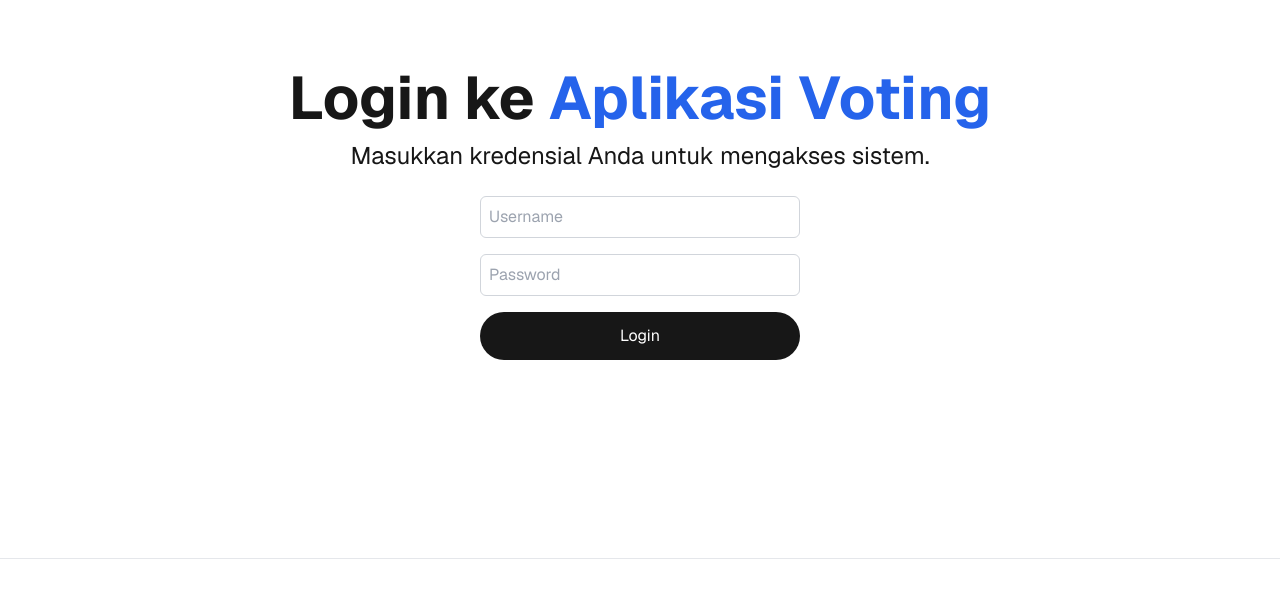
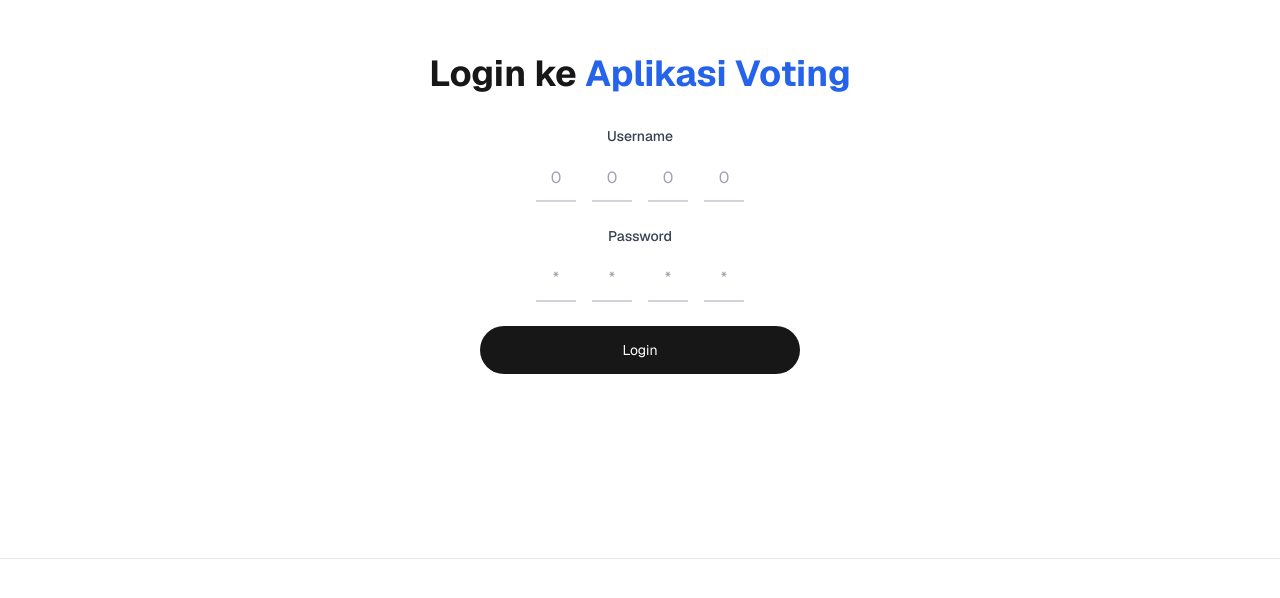
Before and after one commit to andikyudo/input-app2024.app, a Next.js app: page /login in a window 1280 px wide. Shown: the part 138-736 px from the top of the page. Built offline with nearby package versions, Linux system fonts and the light colour scheme.

Commit message:
Change UI Login, Numeric Number Style, Add AuthData

```diff
--- a/src/app/login/page.tsx
+++ b/src/app/login/page.tsx
@@ -1,58 +1,109 @@
 "use client";
 
-import { useState } from "react";
+import { useState, useRef, useEffect } from "react";
 import { useRouter } from "next/navigation";
+import { authenticateUser } from "../../utils/authData";
+
+const NumericInput = ({ value, onChange, placeholder, label }) => {
+	const inputRefs = useRef([]);
+
+	useEffect(() => {
+		inputRefs.current = inputRefs.current.slice(0, 4);
+	}, []);
+
+	const handleChange = (index, e) => {
+		const newValue = [...value];
+		newValue[index] = e.target.value;
+		onChange(newValue.join(""));
+
+		if (e.target.value && index < 3) {
+			inputRefs.current[index + 1].focus();
+		}
+	};
+
+	const handleKeyDown = (index, e) => {
+		if (e.key === "Backspace" && !value[index] && index > 0) {
+			inputRefs.current[index - 1].focus();
+		}
+	};
+
+	return (
+		<div className='mb-6'>
+			<label className='block text-sm font-medium text-gray-700 mb-2'>
+				{label}
+			</label>
+			<div className='flex justify-center space-x-4 px-4'>
+				{[0, 1, 2, 3].map((index) => (
+					<div key={index} className='relative'>
+						<input
+							ref={(el) => (inputRefs.current[index] = el)}
+							type='text'
+							maxLength={1}
+							value={value[index] || ""}
+							onChange={(e) => handleChange(index, e)}
+							onKeyDown={(e) => handleKeyDown(index, e)}
+							className='w-10 h-12 text-center bg-transparent border-b-2 border-gray-300 focus:border-blue-500 focus:outline-none text-xl'
+						/>
+						{!value[index] && (
+							<span className='absolute inset-0 flex items-center justify-center text-gray-400 pointer-events-none'>
+								{placeholder[index]}
+							</span>
+						)}
+					</div>
+				))}
+			</div>
+		</div>
+	);
+};
 
 export default function LoginPage() {
 	const [username, setUsername] = useState("");
 	const [password, setPassword] = useState("");
 	const router = useRouter();
 
+	useEffect(() => {
+		if (username.length === 4 && password.length === 4) {
+			if (authenticateUser(username, password)) {
+				console.log("Login berhasil:", username);
+				router.push("/");
+			}
+		}
+	}, [username, password, router]);
+
 	const handleSubmit = (e: React.FormEvent<HTMLFormElement>) => {
 		e.preventDefault();
-		// Di sini Anda akan menambahkan logika autentikasi
-		console.log("Login attempt:", username, password);
-		// Untuk sementara, kita akan langsung redirect ke halaman utama
-		router.push("/");
+		if (!authenticateUser(username, password)) {
+			console.log("Login gagal");
+			alert("Username atau password salah");
+		}
 	};
 
 	return (
 		<div className='flex min-h-screen flex-col items-center justify-center py-2'>
-			<main className='flex w-full flex-1 flex-col items-center justify-center px-20 text-center'>
-				<h1 className='text-6xl font-bold'>
+			<main className='flex w-full flex-1 flex-col items-center justify-center px-4 sm:px-20 text-center'>
+				<h1 className='text-4xl font-bold mb-8'>
 					Login ke{" "}
 					<a className='text-blue-600' href='/'>
 						Aplikasi Voting
 					</a>
 				</h1>
 
-				<p className='mt-3 text-2xl'>
-					Masukkan kredensial Anda untuk mengakses sistem.
-				</p>
-
-				<form
-					onSubmit={handleSubmit}
-					className='mt-6 flex w-full max-w-xs flex-col'
-				>
-					<input
-						type='text'
+				<form onSubmit={handleSubmit} className='w-full max-w-xs'>
+					<NumericInput
 						value={username}
-						onChange={(e) => setUsername(e.target.value)}
-						placeholder='Username'
-						className='mb-4 rounded-md border border-gray-300 p-2 focus:border-blue-500 focus:outline-none'
-						required
+						onChange={setUsername}
+						placeholder='0000'
+						label='Username'
 					/>
-					<input
-						type='password'
+					<NumericInput
 						value={password}
-						onChange={(e) => setPassword(e.target.value)}
-						placeholder='Password'
-						className='mb-4 rounded-md border border-gray-300 p-2 focus:border-blue-500 focus:outline-none'
-						required
+						onChange={setPassword}
+						placeholder='****'
+						label='Password'
 					/>
 					<button
 						type='submit'
-						className='rounded-full border border-solid border-transparent transition-colors flex items-center justify-center bg-foreground text-background gap-2 hover:bg-[#383838] dark:hover:bg-[#ccc] text-sm sm:text-base h-10 sm:h-12 px-4 sm:px-5'
+						className='mt-6 w-full rounded-full border border-solid border-transparent transition-colors flex items-center justify-center bg-foreground text-background gap-2 hover:bg-[#383838] dark:hover:bg-[#ccc] text-sm h-12 px-4'
 					>
 						Login
 					</button>
--- /dev/null
+++ b/src/utils/authData.ts
@@ -0,0 +1,20 @@
+// File: src/utils/authData.ts
+
+interface User {
+	username: string;
+	password: string;
+}
+
+export const authData: User[] = [
+	{ username: "0001", password: "1001" },
+	{ username: "0002", password: "1002" },
+	{ username: "8510", password: "1426" },
+	// ... Tambahkan lebih banyak pengguna sesuai kebutuhan
+	{ username: "0900", password: "1900" },
+];
+
+export function authenticateUser(username: string, password: string): boolean {
+	return authData.some(
+		(user) => user.username === username && user.password === password
+	);
+}
```
